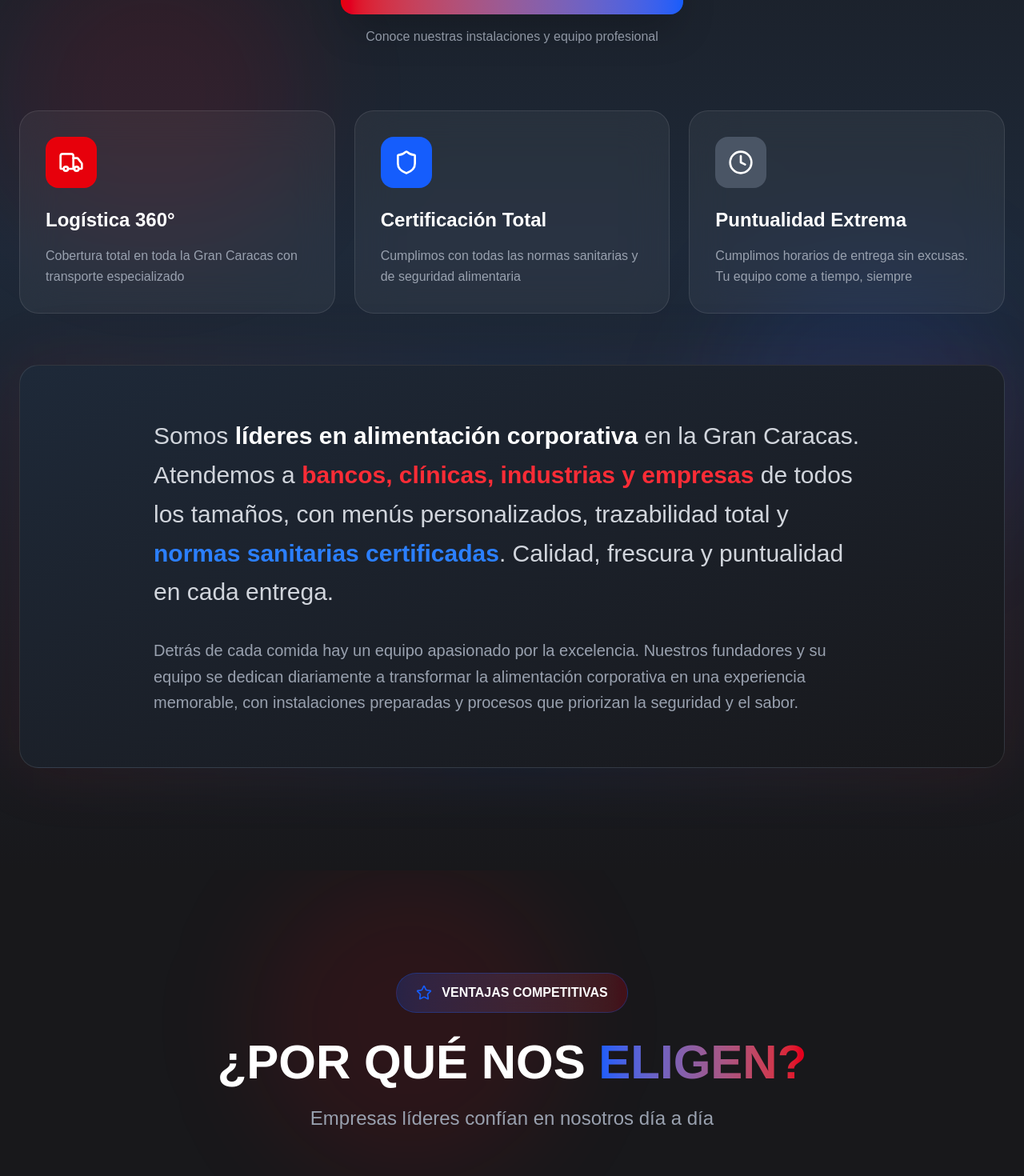
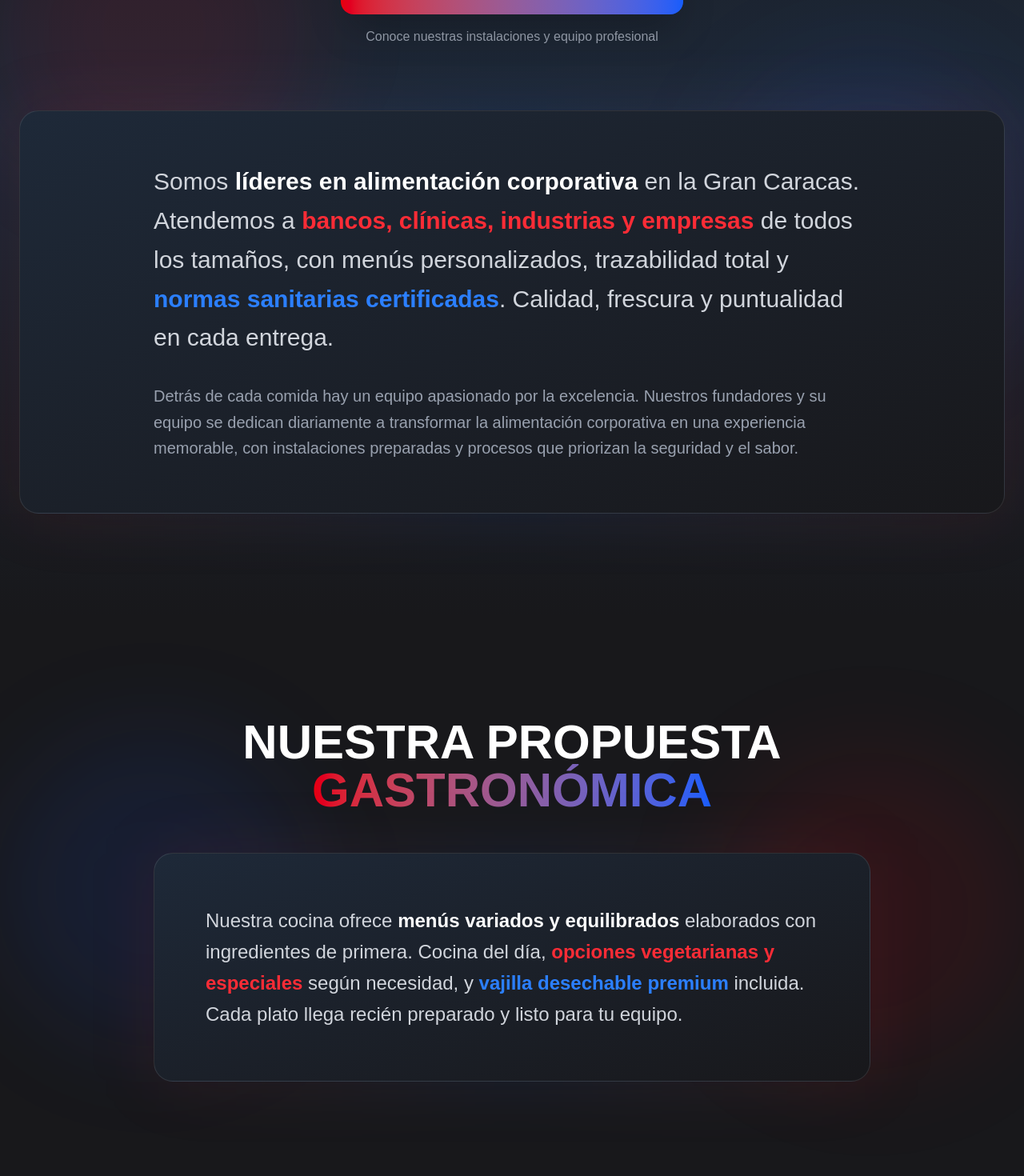
Before and after one commit to lauhernandez1818-dot/duvan-premium, a Next.js app: page / in a window 1280 px wide. Shown: the part 1640-3110 px from the top of the page at 80% size. Built offline with nearby package versions, Linux system fonts and the light colour scheme.

Commit message:
Mejoras en el diseño y contenido Duvan

```diff
--- a/app/page.tsx
+++ b/app/page.tsx
@@ -321,52 +321,6 @@ export default function Home() {
               </div>
             </motion.div>
 
-            {/* Beneficios Cards - FULL RESPONSIVE */}
-            <div className="grid sm:grid-cols-2 md:grid-cols-3 gap-4 sm:gap-6 mb-12 sm:mb-16">
-              {[
-                {
-                  icon: Truck,
-                  title: 'Logística 360°',
-                  description: 'Cobertura total en toda la Gran Caracas con transporte especializado',
-                  color: 'from-red-600 to-red-500',
-                  iconBg: 'bg-red-600'
-                },
-                {
-                  icon: Shield,
-                  title: 'Certificación Total',
-                  description: 'Cumplimos con todas las normas sanitarias y de seguridad alimentaria',
-                  color: 'from-blue-600 to-blue-500',
-                  iconBg: 'bg-blue-600'
-                },
-                {
-                  icon: Clock,
-                  title: 'Puntualidad Extrema',
-                  description: 'Cumplimos horarios de entrega sin excusas. Tu equipo come a tiempo, siempre',
-                  color: 'from-gray-600 to-gray-700',
-                  iconBg: 'bg-gray-600'
-                },
-              ].map((item, index) => (
-                <motion.div
-                  key={index}
-                  initial={{ opacity: 0, y: 30 }}
-                  whileInView={{ opacity: 1, y: 0 }}
-                  viewport={{ once: true }}
-                  transition={{ duration: 0.6, delay: index * 0.1 }}
-                  whileHover={{ y: -10 }}
-                  className="relative group"
-                >
-                  <div className={`absolute inset-0 bg-gradient-to-br ${item.color} opacity-0 group-hover:opacity-20 rounded-2xl sm:rounded-3xl blur-xl transition-all duration-300`} />
-                  <div className="relative bg-white/5 backdrop-blur-xl border border-white/10 rounded-2xl sm:rounded-3xl p-6 sm:p-8 hover:border-white/30 transition-all h-full">
-                    <div className={`w-12 h-12 sm:w-16 sm:h-16 ${item.iconBg} rounded-xl sm:rounded-2xl flex items-center justify-center mb-4 sm:mb-6 group-hover:scale-110 transition-transform`}>
-                      <item.icon className="w-6 h-6 sm:w-8 sm:h-8 text-white" />
-                    </div>
-                    <h3 className="text-xl sm:text-2xl font-black text-white mb-3 sm:mb-4">{item.title}</h3>
-                    <p className="text-sm sm:text-base text-gray-400 leading-relaxed">{item.description}</p>
-                  </div>
-                </motion.div>
-              ))}
-            </div>
-
             {/* Texto descriptivo - FULL RESPONSIVE */}
             <motion.div
               initial={{ opacity: 0, y: 30 }}
@@ -395,8 +349,47 @@ export default function Home() {
         </div>
       </section>
 
-      {/* Por Qué Nos Eligen - FULL RESPONSIVE */}
+      {/* Nuestra Propuesta Gastronómica - FULL RESPONSIVE */}
       <section className="py-16 sm:py-24 md:py-32 bg-zinc-900 relative overflow-hidden">
+        <div className="absolute inset-0">
+          <div className="absolute top-1/4 right-0 w-96 h-96 bg-red-600/10 rounded-full blur-3xl" />
+          <div className="absolute bottom-1/4 left-0 w-96 h-96 bg-blue-600/10 rounded-full blur-3xl" />
+        </div>
+        <div className="container mx-auto px-3 sm:px-4 md:px-6 relative z-10 max-w-[100vw] min-w-0">
+          <motion.div
+            initial={{ opacity: 0, y: 50 }}
+            whileInView={{ opacity: 1, y: 0 }}
+            viewport={{ once: true, margin: "-100px" }}
+            transition={{ duration: 0.8 }}
+            className="max-w-4xl mx-auto"
+          >
+            <div className="text-center mb-8 sm:mb-12">
+              <h2 className="text-3xl sm:text-4xl md:text-5xl lg:text-6xl font-black text-white mb-4 sm:mb-6 px-2 sm:px-4 break-words">
+                NUESTRA PROPUESTA <span className="bg-gradient-to-r from-red-600 to-blue-600 bg-clip-text text-transparent">GASTRONÓMICA</span>
+              </h2>
+            </div>
+            <motion.div
+              initial={{ opacity: 0, y: 30 }}
+              whileInView={{ opacity: 1, y: 0 }}
+              viewport={{ once: true }}
+              className="relative"
+            >
+              <div className="absolute inset-0 bg-gradient-to-r from-red-600/10 via-blue-600/10 to-red-600/10 rounded-2xl sm:rounded-3xl blur-2xl" />
+              <div className="relative bg-gradient-to-br from-gray-800 to-zinc-900 border border-white/10 rounded-2xl sm:rounded-3xl p-6 sm:p-12 md:p-16">
+                <p className="text-base sm:text-xl md:text-2xl leading-relaxed text-gray-300">
+                  Nuestra cocina ofrece <span className="text-white font-bold">menús variados y equilibrados</span> elaborados con ingredientes de primera.
+                  Cocina del día, <span className="text-red-500 font-bold">opciones vegetarianas y especiales</span> según necesidad,
+                  y <span className="text-blue-500 font-bold">vajilla desechable premium</span> incluida.
+                  Cada plato llega recién preparado y listo para tu equipo.
+                </p>
+              </div>
+            </motion.div>
+          </motion.div>
+        </div>
+      </section>
+
+      {/* Por qué elegir a Duvan - FULL RESPONSIVE */}
+      <section className="py-16 sm:py-24 md:py-32 bg-gradient-to-b from-zinc-900 via-gray-800 to-zinc-900 relative overflow-hidden">
         <div className="absolute inset-0">
           <div className="absolute top-0 left-1/4 w-96 h-96 bg-red-600/10 rounded-full blur-3xl" />
           <div className="absolute bottom-0 right-1/4 w-96 h-96 bg-blue-600/10 rounded-full blur-3xl" />
@@ -421,7 +414,7 @@ export default function Home() {
                 <span className="text-white font-bold text-sm sm:text-base">VENTAJAS COMPETITIVAS</span>
               </motion.div>
               <h2 className="text-3xl sm:text-4xl md:text-5xl lg:text-6xl font-black text-white mb-4 sm:mb-6 px-2 sm:px-4 break-words">
-                ¿POR QUÉ NOS <span className="bg-gradient-to-r from-blue-600 to-red-600 bg-clip-text text-transparent">ELIGEN?</span>
+                POR QUÉ ELEGIR A <span className="bg-gradient-to-r from-blue-600 to-red-600 bg-clip-text text-transparent">DUVAN</span>
               </h2>
               <p className="text-base sm:text-xl md:text-2xl text-gray-400 max-w-3xl mx-auto px-4">
                 Empresas líderes confían en nosotros día a día
@@ -499,6 +492,74 @@ export default function Home() {
         </div>
       </section>
 
+      {/* Misión - FULL RESPONSIVE */}
+      <section className="py-16 sm:py-24 md:py-32 bg-zinc-900 relative overflow-hidden">
+        <div className="container mx-auto px-3 sm:px-4 md:px-6 relative z-10 max-w-[100vw] min-w-0">
+          <motion.div
+            initial={{ opacity: 0, y: 30 }}
+            whileInView={{ opacity: 1, y: 0 }}
+            viewport={{ once: true }}
+            className="max-w-4xl mx-auto text-center"
+          >
+            <h2 className="text-3xl sm:text-4xl md:text-5xl font-black text-white mb-6 sm:mb-8 px-2 break-words">
+              NUESTRA <span className="bg-gradient-to-r from-red-600 to-blue-600 bg-clip-text text-transparent">MISIÓN</span>
+            </h2>
+            <p className="text-lg sm:text-xl md:text-2xl text-gray-300 leading-relaxed">
+              Transformar la alimentación corporativa en una experiencia memorable, con sabor de hogar y eficiencia en cada entrega.
+            </p>
+          </motion.div>
+        </div>
+      </section>
+
+      {/* Beneficios al contratarnos - FULL RESPONSIVE */}
+      <section className="py-16 sm:py-24 md:py-32 bg-gradient-to-b from-zinc-900 via-gray-800 to-zinc-900 relative overflow-hidden">
+        <div className="absolute inset-0">
+          <div className="absolute top-1/4 left-0 w-96 h-96 bg-red-600/10 rounded-full blur-3xl" />
+          <div className="absolute bottom-1/4 right-0 w-96 h-96 bg-blue-600/10 rounded-full blur-3xl" />
+        </div>
+        <div className="container mx-auto px-3 sm:px-4 md:px-6 relative z-10 max-w-[100vw] min-w-0">
+          <motion.div
+            initial={{ opacity: 0, y: 50 }}
+            whileInView={{ opacity: 1, y: 0 }}
+            viewport={{ once: true, margin: "-100px" }}
+            transition={{ duration: 0.8 }}
+            className="max-w-7xl mx-auto"
+          >
+            <div className="text-center mb-12 sm:mb-16 md:mb-20">
+              <h2 className="text-3xl sm:text-4xl md:text-5xl lg:text-6xl font-black text-white mb-4 sm:mb-6 px-2 sm:px-4 break-words">
+                BENEFICIOS AL <span className="bg-gradient-to-r from-red-600 to-blue-600 bg-clip-text text-transparent">CONTRATARNOS</span>
+              </h2>
+            </div>
+            <div className="grid sm:grid-cols-2 md:grid-cols-3 gap-4 sm:gap-6">
+              {[
+                { icon: Truck, title: 'Logística 360°', description: 'Cobertura total en toda la Gran Caracas con transporte especializado', color: 'from-red-600 to-red-500', iconBg: 'bg-red-600' },
+                { icon: Shield, title: 'Certificación Total', description: 'Cumplimos con todas las normas sanitarias y de seguridad alimentaria', color: 'from-blue-600 to-blue-500', iconBg: 'bg-blue-600' },
+                { icon: Clock, title: 'Puntualidad Extrema', description: 'Cumplimos horarios de entrega sin excusas. Tu equipo come a tiempo, siempre', color: 'from-gray-600 to-gray-700', iconBg: 'bg-gray-600' },
+              ].map((item, index) => (
+                <motion.div
+                  key={index}
+                  initial={{ opacity: 0, y: 30 }}
+                  whileInView={{ opacity: 1, y: 0 }}
+                  viewport={{ once: true }}
+                  transition={{ duration: 0.6, delay: index * 0.1 }}
+                  whileHover={{ y: -10 }}
+                  className="relative group"
+                >
+                  <div className={`absolute inset-0 bg-gradient-to-br ${item.color} opacity-0 group-hover:opacity-20 rounded-2xl sm:rounded-3xl blur-xl transition-all duration-300`} />
+                  <div className="relative bg-white/5 backdrop-blur-xl border border-white/10 rounded-2xl sm:rounded-3xl p-6 sm:p-8 hover:border-white/30 transition-all h-full">
+                    <div className={`w-12 h-12 sm:w-16 sm:h-16 ${item.iconBg} rounded-xl sm:rounded-2xl flex items-center justify-center mb-4 sm:mb-6 group-hover:scale-110 transition-transform`}>
+                      <item.icon className="w-6 h-6 sm:w-8 sm:h-8 text-white" />
+                    </div>
+                    <h3 className="text-xl sm:text-2xl font-black text-white mb-3 sm:mb-4">{item.title}</h3>
+                    <p className="text-sm sm:text-base text-gray-400 leading-relaxed">{item.description}</p>
+                  </div>
+                </motion.div>
+              ))}
+            </div>
+          </motion.div>
+        </div>
+      </section>
+
       {/* Testimonios - FULL RESPONSIVE */}
       <section className="py-16 sm:py-24 md:py-32 bg-gradient-to-b from-zinc-900 via-gray-800 to-zinc-900">
         <div className="container mx-auto px-4 sm:px-6">
@@ -568,7 +629,7 @@ export default function Home() {
         </div>
       </section>
 
-      {/* Calculadora - FULL RESPONSIVE */}
+      {/* Nuestras Opciones - FULL RESPONSIVE */}
       <section className="py-16 sm:py-24 md:py-32 bg-zinc-900">
         <div className="container mx-auto px-4 sm:px-6">
           <div className="max-w-5xl mx-auto">
@@ -580,10 +641,10 @@ export default function Home() {
             >
               <div className="text-center mb-8 sm:mb-12">
                 <h2 className="text-3xl sm:text-4xl md:text-5xl lg:text-6xl font-black text-white mb-4 sm:mb-6 px-2 sm:px-4 break-words">
-                  ENCUENTRA TU <span className="bg-gradient-to-r from-red-600 to-blue-600 bg-clip-text text-transparent">PLAN IDEAL</span>
+                  NUESTRAS <span className="bg-gradient-to-r from-red-600 to-blue-600 bg-clip-text text-transparent">OPCIONES</span>
                 </h2>
                 <p className="text-base sm:text-xl md:text-2xl text-gray-400 px-4">
-                  Descubre qué plan se adapta mejor a tu empresa
+                  Encuentra el plan que se adapta a tu empresa
                 </p>
               </div>
               <CalculadoraPedido />
@@ -680,7 +741,42 @@ export default function Home() {
         </div>
       </section>
 
-      {/* CTA / Contacto - FULL RESPONSIVE */}
+      {/* Promedio de comidas diarias - FULL RESPONSIVE */}
+      <section className="py-16 sm:py-24 md:py-32 bg-gradient-to-b from-zinc-900 via-gray-800 to-zinc-900 relative overflow-hidden">
+        <div className="container mx-auto px-3 sm:px-4 md:px-6 relative z-10 max-w-[100vw] min-w-0">
+          <motion.div
+            initial={{ opacity: 0, y: 30 }}
+            whileInView={{ opacity: 1, y: 0 }}
+            viewport={{ once: true }}
+            className="max-w-4xl mx-auto text-center"
+          >
+            <h2 className="text-3xl sm:text-4xl md:text-5xl font-black text-white mb-4 sm:mb-6 px-2 break-words">
+              PROMEDIO DE <span className="bg-gradient-to-r from-red-600 to-blue-600 bg-clip-text text-transparent">COMIDAS DIARIAS</span>
+            </h2>
+            <p className="text-2xl sm:text-3xl md:text-4xl font-black text-white">
+              <span className="text-red-500">3.000</span> a <span className="text-blue-500">6.000</span> comidas diarias
+            </p>
+          </motion.div>
+        </div>
+      </section>
+
+      {/* Eslogan - FULL RESPONSIVE */}
+      <section className="py-16 sm:py-24 md:py-32 bg-zinc-900 relative overflow-hidden">
+        <div className="container mx-auto px-3 sm:px-4 md:px-6 relative z-10 max-w-[100vw] min-w-0">
+          <motion.div
+            initial={{ opacity: 0, scale: 0.98 }}
+            whileInView={{ opacity: 1, scale: 1 }}
+            viewport={{ once: true }}
+            className="max-w-4xl mx-auto text-center"
+          >
+            <blockquote className="text-xl sm:text-2xl md:text-3xl lg:text-4xl font-black text-white leading-relaxed italic">
+              &ldquo;Sabor de hogar, eficiencia corporativa en cada entrega.&rdquo;
+            </blockquote>
+          </motion.div>
+        </div>
+      </section>
+
+      {/* Contactos - FULL RESPONSIVE */}
       <section id="cotizacion" className="py-16 sm:py-24 md:py-32 bg-gradient-to-br from-red-600 via-blue-600 to-zinc-900 relative overflow-hidden">
         <div className="absolute inset-0">
           <motion.div
@@ -701,11 +797,10 @@ export default function Home() {
               viewport={{ once: true }}
             >
               <h2 className="text-3xl sm:text-5xl md:text-6xl lg:text-7xl font-black text-white mb-4 sm:mb-6 break-words px-2">
-                <span className="block">SOLICITA UNA</span>
-                <span className="block">COTIZACIÓN</span>
+                <span className="block">CONTACTOS</span>
               </h2>
               <p className="text-base sm:text-xl md:text-2xl text-white/80 mb-8 sm:mb-12 px-2 sm:px-4">
-                Respuesta garantizada en menos de 24 horas
+                Solicita una cotización — respuesta en menos de 24 horas
               </p>
 
               <div className="grid grid-cols-1 sm:grid-cols-2 md:grid-cols-3 gap-3 sm:gap-6 mb-8 sm:mb-12 w-full min-w-0">
```
